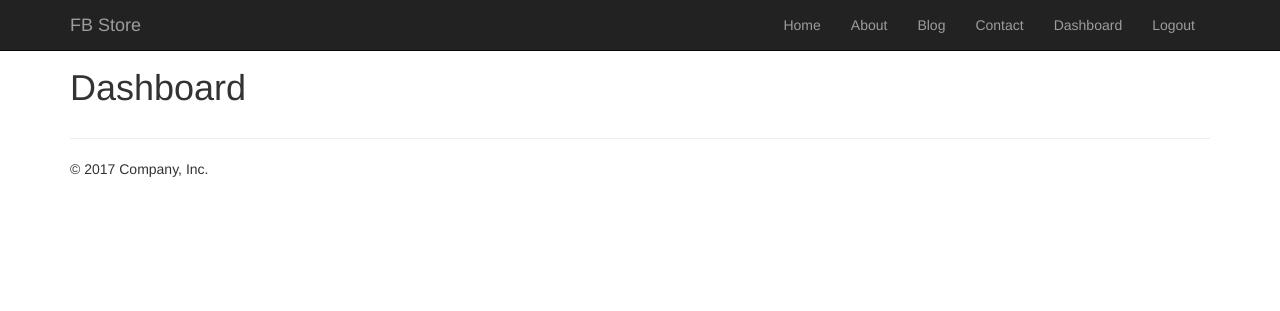
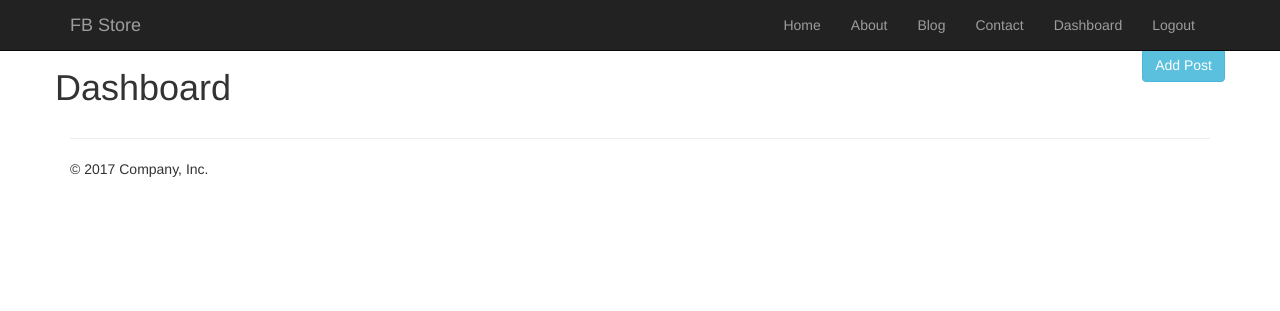
Before and after one commit to digvijaybhakuni/python-playground, a Flask app: page /dashboard in a window 1280 px wide. Shown: the top 311 px of the page. Run offline with Flask 2, Linux system fonts and the light colour scheme; the visitor is signed in with stand-in values (Sample User, id 1); some libraries are stand-ins or nearby versions.

Commit message:
add post method and html

```diff
--- a/flask-app/src/app.py
+++ b/flask-app/src/app.py
@@ -3,7 +3,7 @@ from data import posts
 from flask_mysqldb import MySQL
 from passlib.hash import sha256_crypt
 from datetime import date
-from forms import RegisterForm
+from forms import RegisterForm, PostForm
 from functools import wraps
 
 app = Flask(__name__)
@@ -130,6 +130,7 @@ def login():
             if sha256_crypt.verify(inputPassword, password):
                 session['logged_in'] = True
                 session['username'] = loginId
+                session['name'] = user['name']
 
                 flash('You are now logged in', 'success')
 
@@ -146,10 +147,33 @@ def login():
     return render_template("login.html")
 
 # Dashboard Route
+@is_logged_in
 @app.route("/dashboard")
+def dashboard():
+
+    return render_template("dashboard.html")
+
+
+# Add Post Route
 @is_logged_in
-def dashboard():
-    return render_template("dashboard.html")
+@app.route("/dashboard/add_post", methods=['GET', 'POST'])
+def add_post():
+    post_form = PostForm(request.form)
+    if request.method ==  "POST" and post_form.validate():
+        title = post_form.title.data
+        body = post_form.body.data
+        author = session['name']
+        # Create Cursor
+        cur = mysql.connection.cursor()
+        # Interting POST
+        cur.execute("INSERT INTO posts(title, body, author, create_date) VALUES(%s, %s, %s, curdate())", (title, body, author))
+        # Commiting Transcation
+        mysql.connection.commit()
+        # Close Cursor
+        cur.close()
+        flash("Post Saved", "info")
+        return redirect(url_for("dashboard"))
+    return render_template("dashboard.html", form=post_form, add_post=True)
 
 # logout Route
 @app.route("/logout")
--- a/flask-app/src/templates/dashboard.html
+++ b/flask-app/src/templates/dashboard.html
@@ -1,8 +1,18 @@
 {% extends 'layout/base_layout.html' %} {% block content %}
 <section class="form">
     <div class="container">
-        <h1>Dashboard</h1>
-        {% from "includes/_formhelpers.html" import render_field %}
+        <div class="row">
+            <h1 class="pull-left">Dashboard</h1>
+            <a class="btn btn-info pull-right" href="/dashboard/add_post">Add Post</a>
+            <div class="clearfix"></div>
+        </div>
+
+
+        <div class="row">
+            {% if add_post %}
+                {% include 'includes/_add_post.html' %}
+            {% endif %}
+        </div>
     </div>
 </section>
 {% endblock %}
```
Also changed, not shown: flask-app/src/templates/includes/_add_post.html (added, +10 -0 lines).
